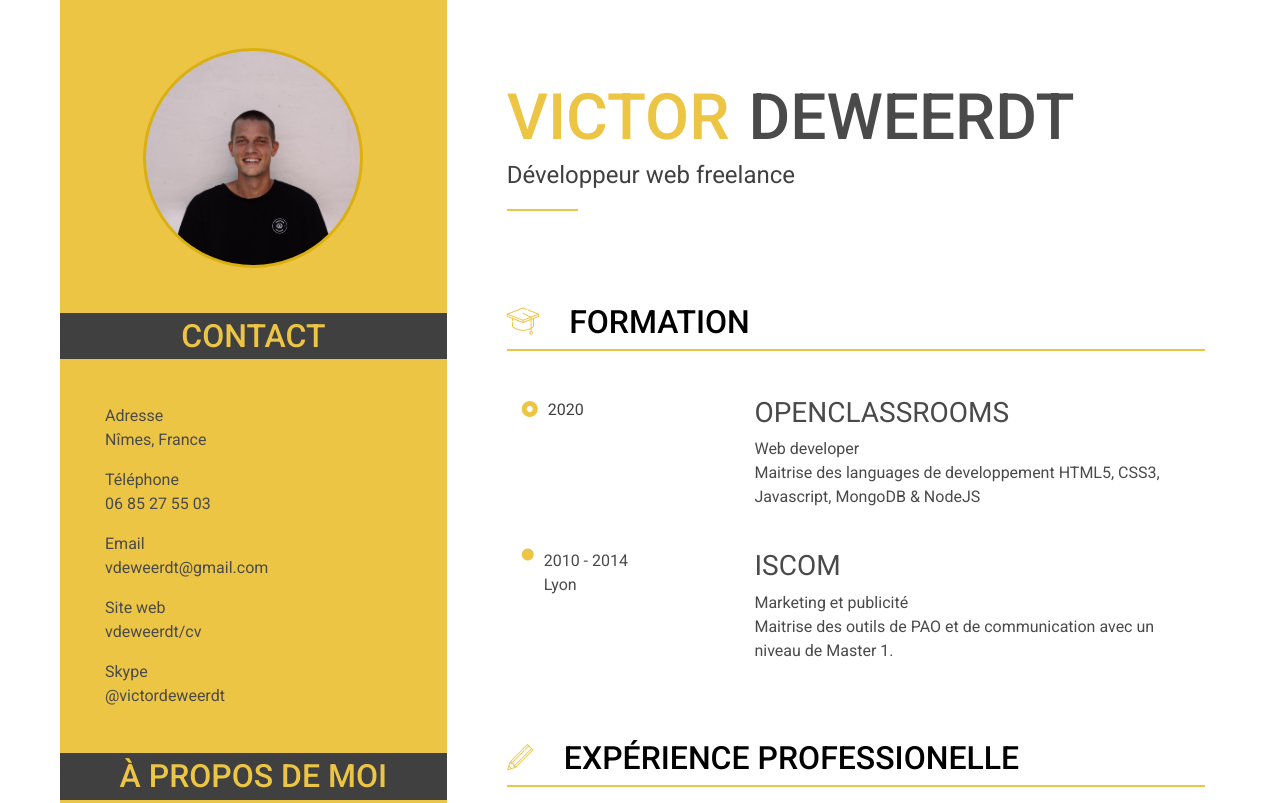
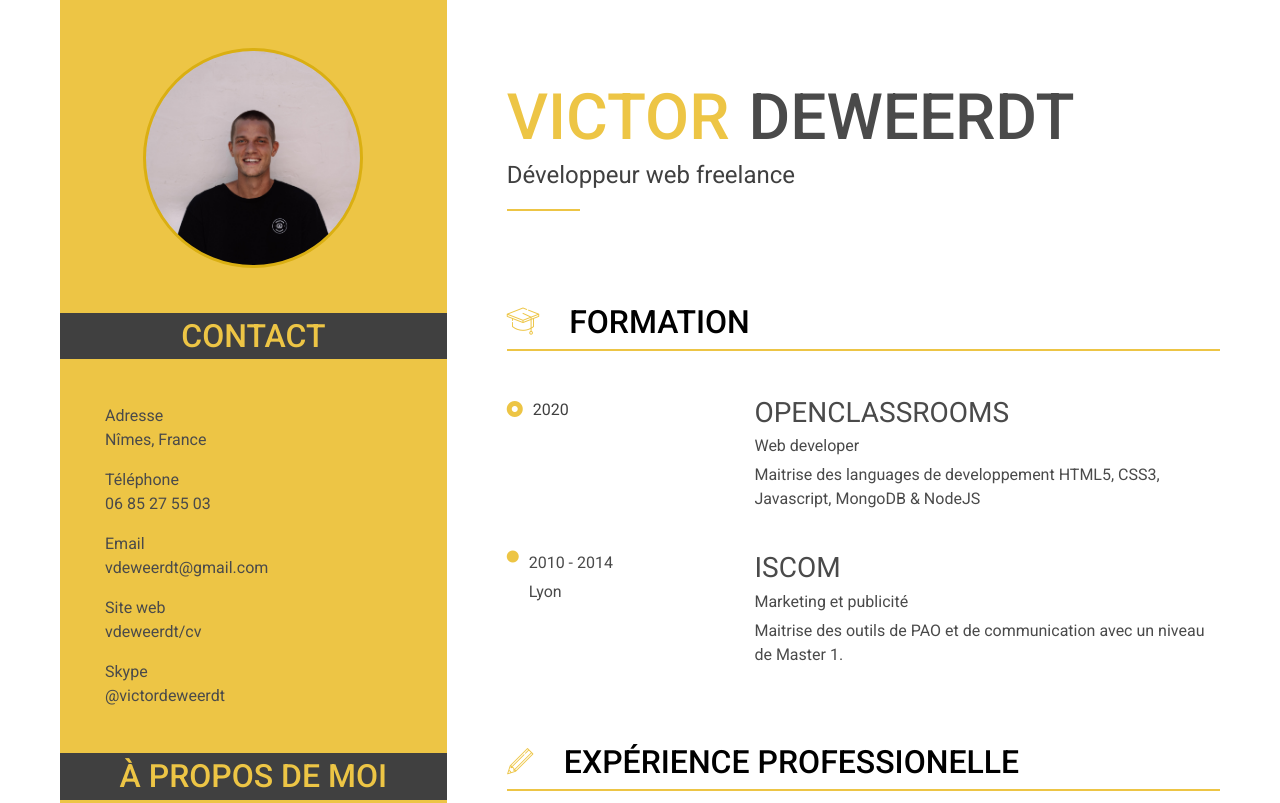
Before and after one commit to victordeweerdt/my-resume, a plain HTML site: page index.html in a window 1280 px wide. Shown: the top 803 px of the page. Drawn offline with Linux system fonts and the light colour scheme; files whose address does not match are found by name.

Commit message:
Margin li

```diff
--- a/index.html
+++ b/index.html
@@ -19,7 +19,7 @@
     </head>
 <body>
     <main class="container">
-        <div class="row">
+        <div class="row no-gutters">
             <!-- Partie de gauche -->
             <div id="left-side" class="col-lg-4 nopadding">
                 <!-- Header -->
--- a/styles.css
+++ b/styles.css
@@ -1,11 +1,6 @@
 main {
     display: flex;
     flex-direction: row;
-}
-
-.row
-{
-  padding:0 15px;
 }
 
 @media (max-width:992px) {
@@ -42,6 +37,7 @@ h3
 {
     text-transform: uppercase;
     font-weight:400;
+    margin:0;
 }
 
 p
@@ -69,6 +65,11 @@ p
 {
     background-color: #EDC545;
     padding:0 15px;
+}
+
+#right-side li
+{
+  margin:0 0 5px 0;
 }
 
 @media (min-width: 1200px) {
```
